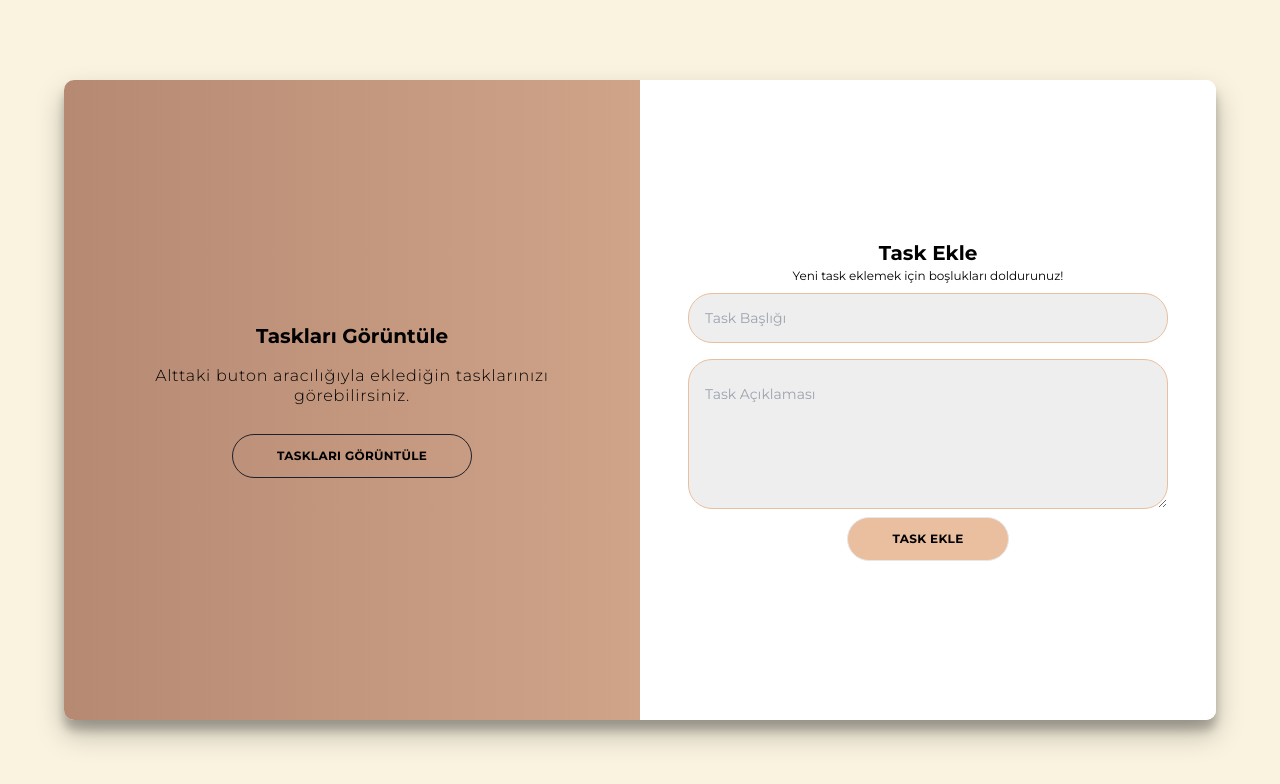
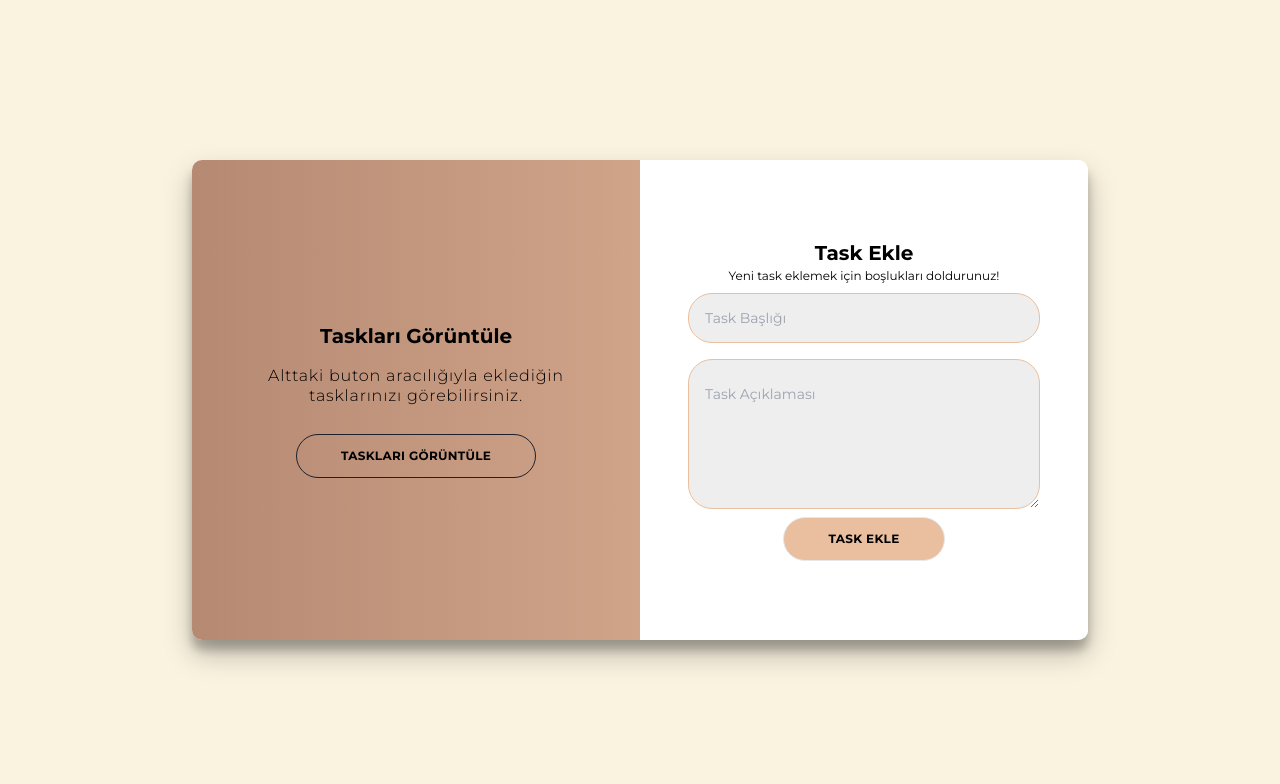
Before and after one commit to ouzaltun/TooDo-App-React-Tailwind, a React (Vite) app: page / in a window 1280 px wide. Shown: the top 784 px of the page. Built offline with nearby package versions, Linux system fonts and the light colour scheme.

Commit message:
Update index.css

```diff
--- a/src/index.css
+++ b/src/index.css
@@ -35,10 +35,10 @@ button.ghost {
   box-shadow: 0 14px 28px rgba(0, 0, 0, 0.25), 0 10px 10px rgba(0, 0, 0, 0.22);
   position: relative;
   overflow: hidden;
-  width: 90vw;
+  width: 70vw;
   max-width: 100%;
-  min-height: 80vh;
-  max-height: 80vh;
+  min-height: 60vh;
+  max-height: 60vh;
 }
 
 .form-container {
```
